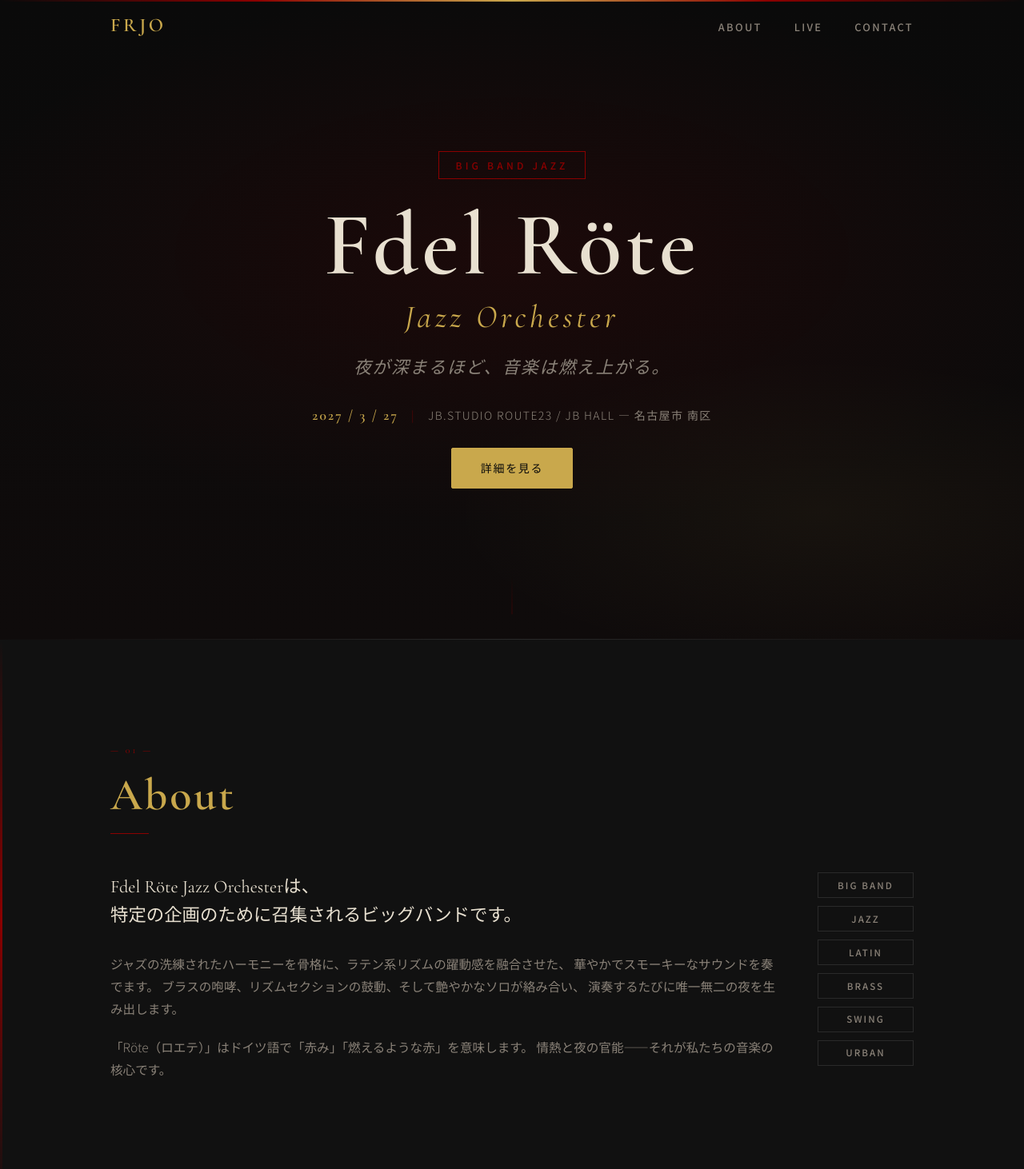
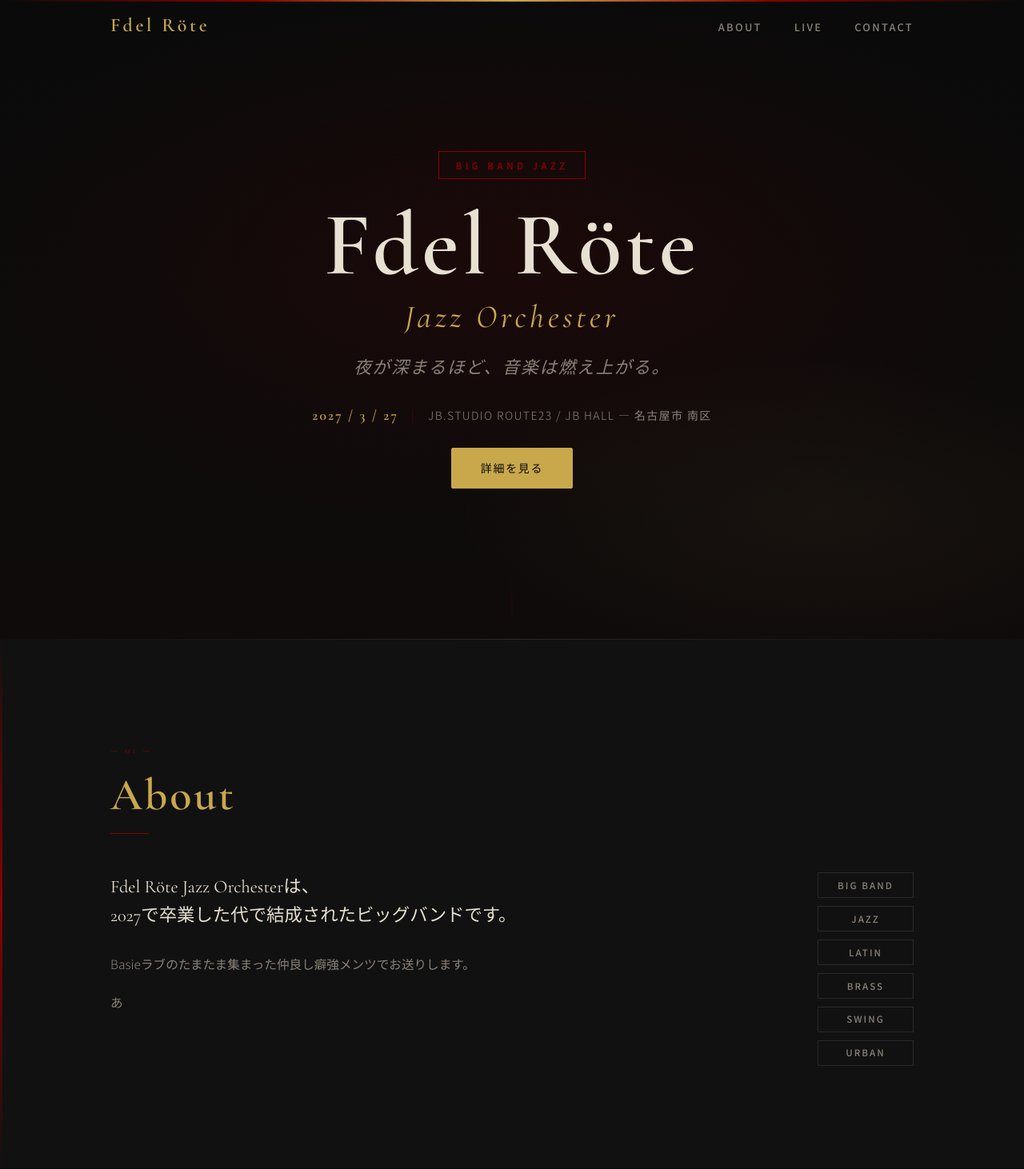
Before and after one commit to yuina-yamaguchi/FRJO, a plain HTML site: page index.html in a window 1280 px wide. Shown: the top 1462 px of the page at 80% size. Drawn offline with nearby package versions, Linux system fonts and the light colour scheme.

Commit message:
Update index.html

```diff
--- a/index.html
+++ b/index.html
@@ -16,7 +16,7 @@
   <!-- ========== HEADER / NAV ========== -->
   <header class="site-header" id="top">
     <div class="header-inner">
-      <a href="#top" class="site-logo">FRJO</a>
+      <a href="#top" class="site-logo">Fdel Röte</a>
       <nav class="site-nav" aria-label="メインナビゲーション">
         <ul>
           <li><a href="#about">About</a></li>
@@ -61,17 +61,13 @@
         <div class="about-text">
           <p class="about-lead">
             Fdel Röte Jazz Orchesterは、<br />
-            特定の企画のために召集されるビッグバンドです。
+            2027で卒業した代で結成されたビッグバンドです。
           </p>
           <p>
-            ジャズの洗練されたハーモニーを骨格に、ラテン系リズムの躍動感を融合させた、
-            華やかでスモーキーなサウンドを奏でます。
-            ブラスの咆哮、リズムセクションの鼓動、そして艶やかなソロが絡み合い、
-            演奏するたびに唯一無二の夜を生み出します。
+            Basieラブのたまたま集まった仲良し癖強メンツでお送りします。
           </p>
           <p>
-            「Röte（ロエテ）」はドイツ語で「赤み」「燃えるような赤」を意味します。
-            情熱と夜の官能——それが私たちの音楽の核心です。
+            あ
           </p>
         </div>
         <div class="about-tags" aria-label="音楽スタイル">
```
